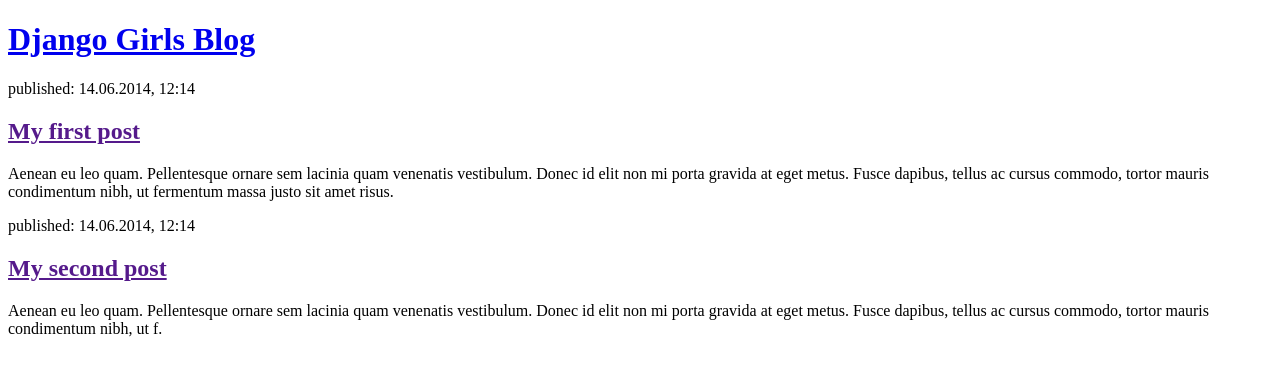
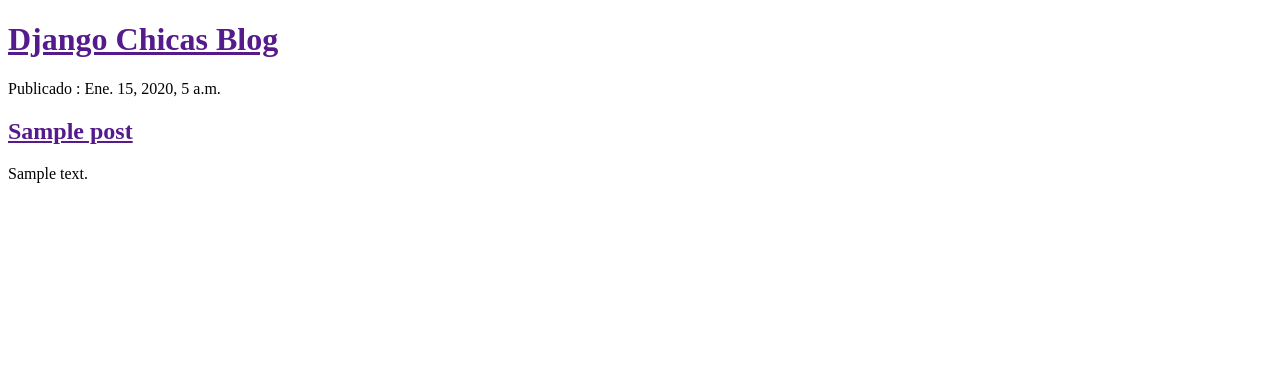
Before and after one commit to lacardenasv/django2-girls-tutorial, a Django app: template blog/templates/blog/post_list.html in a window 1280 px wide. Shown: the top 376 px of the page. Run offline with Django 3.2, Linux system fonts and the light colour scheme; the template is opened without the code that fills it: values that come from a table or form of the project are taken from there, others are empty; tables that the repository leaves empty hold one stand-in row (values such as "Sample post").

Commit message:
:sparkles: Querys in views to render data dynamically

```diff
--- a/blog/templates/blog/post_list.html
+++ b/blog/templates/blog/post_list.html
@@ -6,19 +6,14 @@
     </head>
     <body>
         <div>
-            <h1><a href="/">Django Girls Blog</a></h1>
-        </div>
-
-        <div>
-            <p>published: 14.06.2014, 12:14</p>
-            <h2><a href="">My first post</a></h2>
-            <p>Aenean eu leo quam. Pellentesque ornare sem lacinia quam venenatis vestibulum. Donec id elit non mi porta gravida at eget metus. Fusce dapibus, tellus ac cursus commodo, tortor mauris condimentum nibh, ut fermentum massa justo sit amet risus.</p>
-        </div>
-
-        <div>
-            <p>published: 14.06.2014, 12:14</p>
-            <h2><a href="">My second post</a></h2>
-            <p>Aenean eu leo quam. Pellentesque ornare sem lacinia quam venenatis vestibulum. Donec id elit non mi porta gravida at eget metus. Fusce dapibus, tellus ac cursus commodo, tortor mauris condimentum nibh, ut f.</p>
+            <h1>
+                <a href="">Django Chicas Blog</a>
+            </h1>
+                {% for post in posts %}
+                    <p>Publicado : {{ post.published_date }}</p>
+                    <h2><a href="">{{ post.title }}</a></h2>
+                    <p>{{ post.text|linebreaksbr }}</p>
+                {% endfor %}
         </div>
     </body>
 </html>
--- a/blog/views.py
+++ b/blog/views.py
@@ -1,5 +1,8 @@
 from django.shortcuts import render
+from django.utils import timezone
+from .models import Post
 
 
 def post_list(request):
-    return render(request, 'blog/post_list.html', {})
+    posts = Post.objects.filter(created_date__lte=timezone.now()).order_by('published_date')
+    return render(request, 'blog/post_list.html', {'posts': posts})
```
